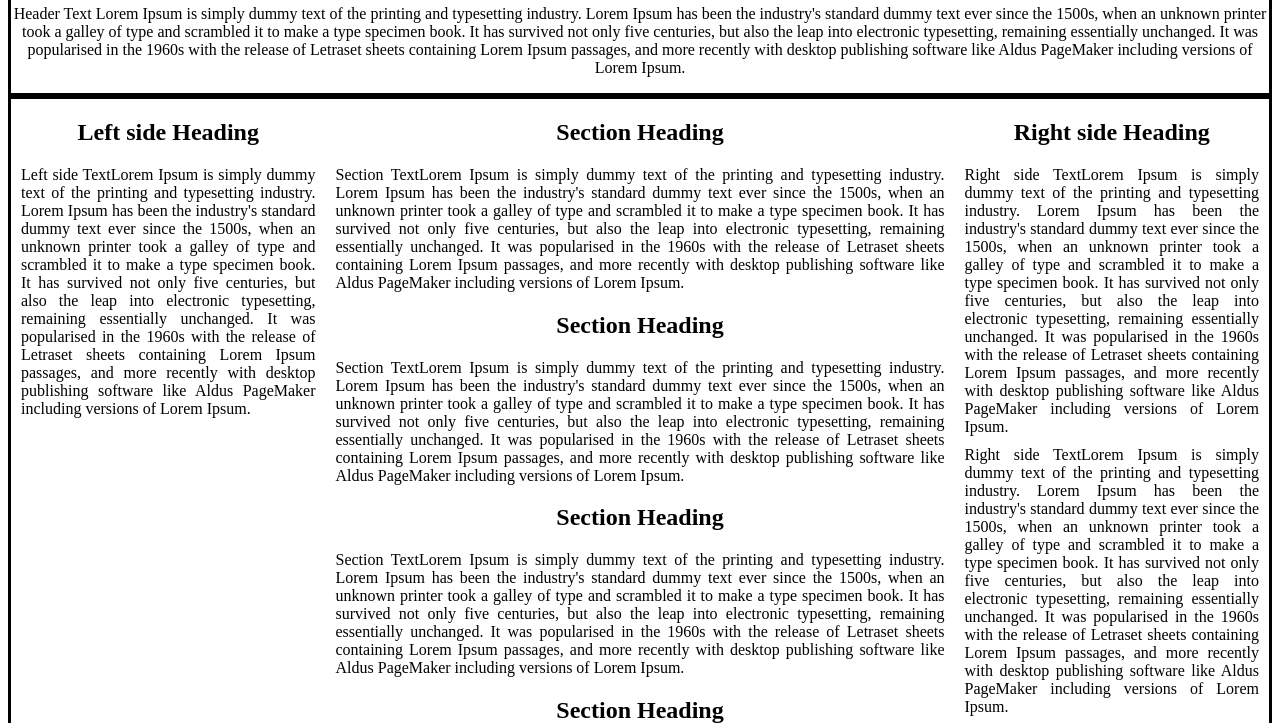
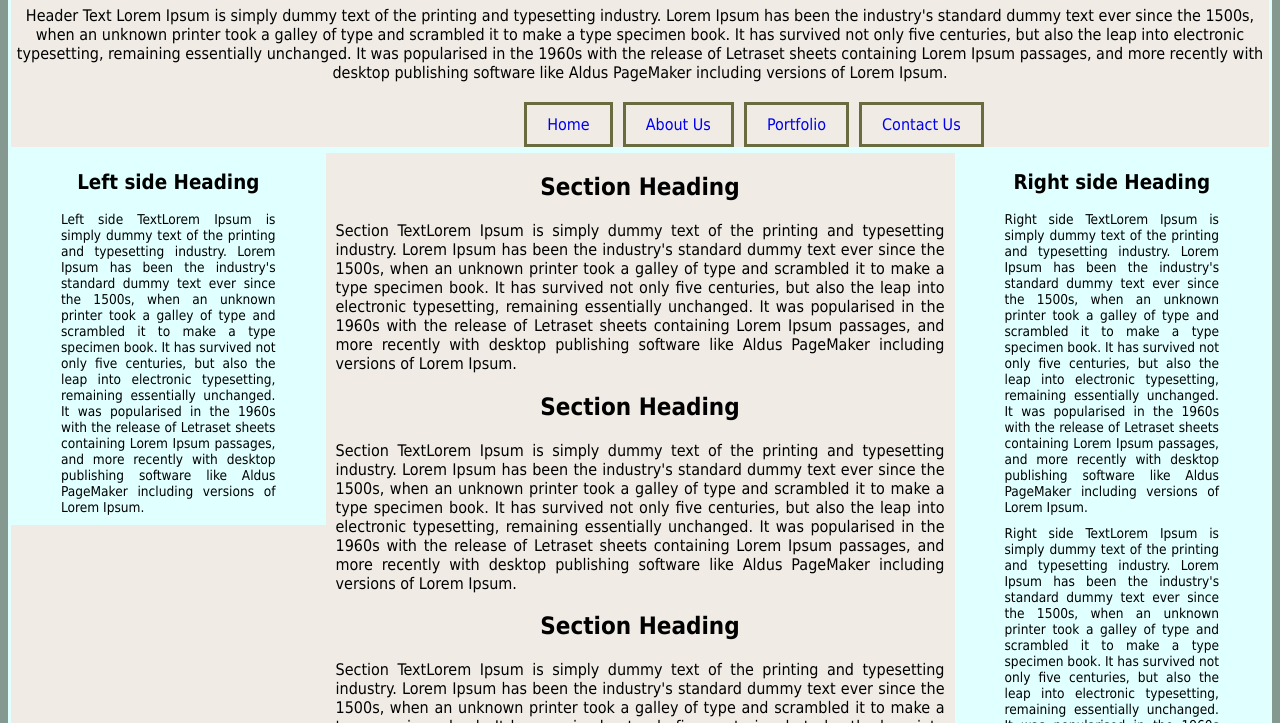
Before and after one commit to realms-ai/toptal_udemy_html_css, a plain HTML site: page index.html in a window 1280 px wide. Shown: the part 86-809 px from the top of the page. Drawn offline with Linux system fonts and the light colour scheme.

Commit message:
navbar functionality and styling

```diff
--- a/css/index.css
+++ b/css/index.css
@@ -1,11 +1,27 @@
+html {
+  background-color: #869990;
+}
+
+body {
+  font-family: Tahoma, sans-serif;
+}
+
 .container {
   text-align: center;
   margin-left: auto;
   margin-right: auto;
+  background-color: rgb(240, 236, 229) ;
+}
+
+aside {
+  background-color: lightcyan;
+  padding: 0 40px;
+  box-sizing: border-box;
+  font-size: 85%;
 }
 
 header, footer, .content-area {
-  border: 3px solid black;
+  border: 3px solid lightcyan;
 }
 
 .content-area p{
@@ -28,6 +44,38 @@ header, footer, .content-area {
   width: 50%;
 }
 
+/* Starting NAV styling */
+.navigation {
+  text-align: center;
+}
+nav {
+  margin-top: 20px;
+  text-align: center;
+}
+nav ul {
+  margin: 0;
+  padding: 0;
+  margin-left: 40%;
+}
+.navbar li {
+  list-style: none;
+  float: left;
+
+}
+.navbar a {
+  display: block;
+  padding: 10px 20px;
+  margin-left: 10px;
+  border: 3px solid rgb(107, 107, 64);
+  text-decoration: none;
+}
+
+.navbar a:hover {
+  background-color: rgb(107, 107, 64);
+  color: white;
+}
+/*  Ending NAV styling */
+
 .group::before, .group::after {
   content: "";
   display: table;
--- a/index.html
+++ b/index.html
@@ -10,6 +10,17 @@
       <header>
         <h1>Header Heading</h1>
         <p>Header Text <span>Lorem Ipsum is simply dummy text of the printing and typesetting industry. Lorem Ipsum has been the industry's standard dummy text ever since the 1500s, when an unknown printer took a galley of type and scrambled it to make a type specimen book. It has survived not only five centuries, but also the leap into electronic typesetting, remaining essentially unchanged. It was popularised in the 1960s with the release of Letraset sheets containing Lorem Ipsum passages, and more recently with desktop publishing software like Aldus PageMaker including versions of Lorem Ipsum.</span></p>
+        <nav class="navbar">
+          <ul class="group">
+            <li><a href="index.html">Home</a></li>
+            <li><a href="#">About Us</a></li>
+            <li><a href="#">Portfolio</a></li>
+            <li><a href="#">Contact Us</a></li>
+          </ul>
+        </nav>
+        <div class="navigation">
+
+        </div>
       </header>
       <div class="content-area group">
         <aside class="left">
```
Also changed, not shown: 1 other file.
